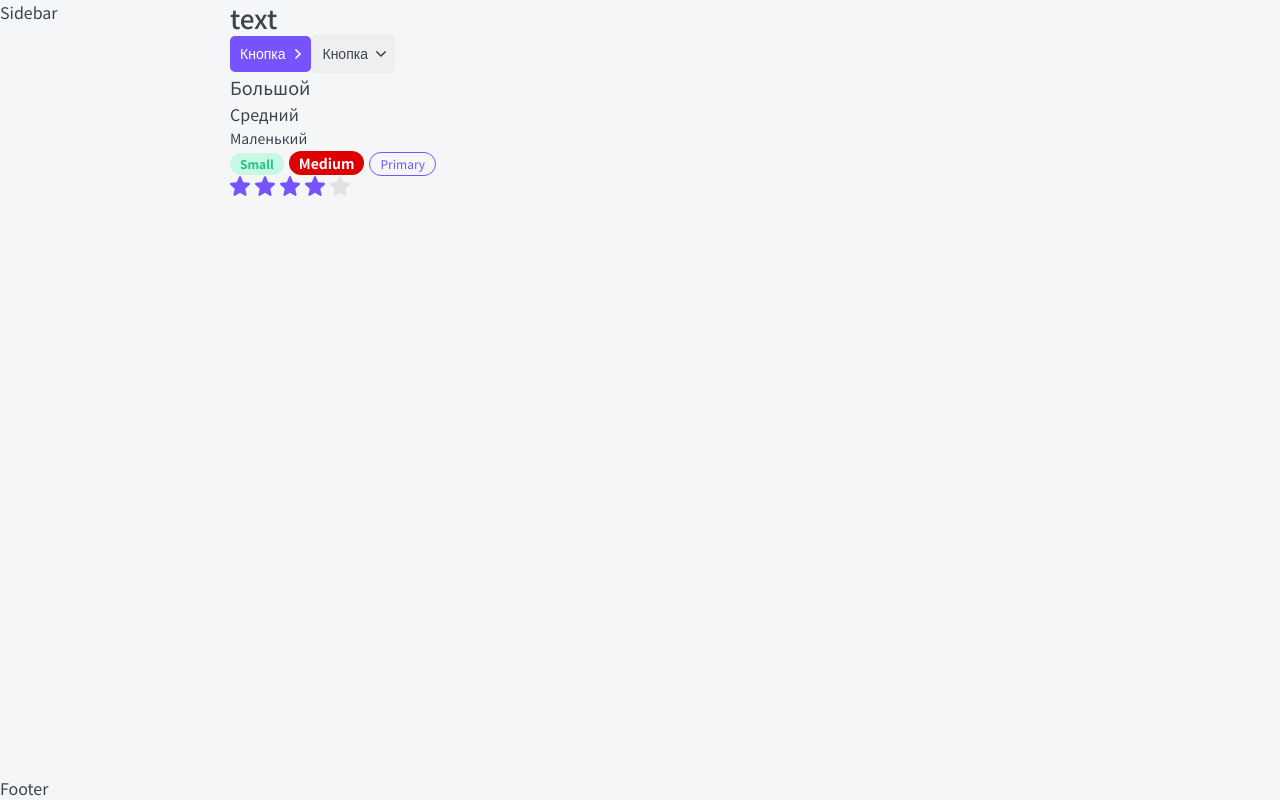
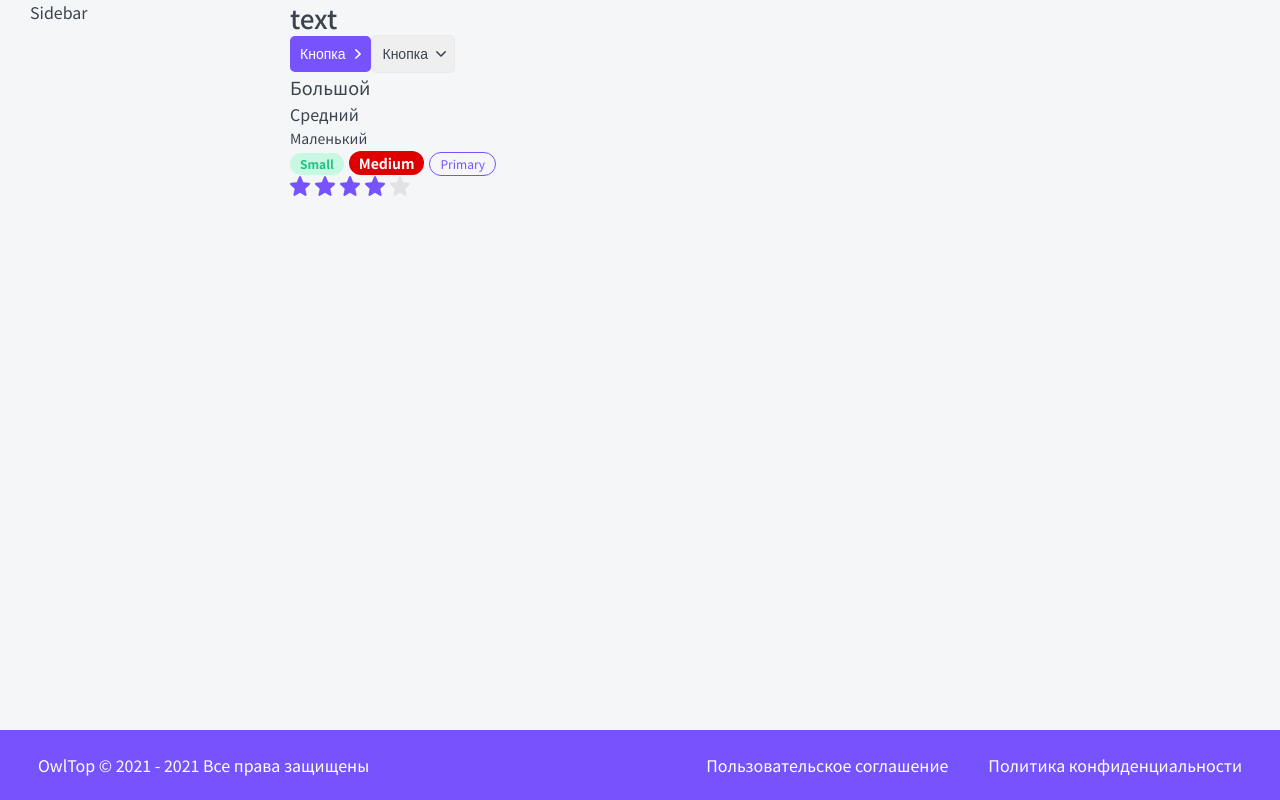
Before and after one commit to EvgeniyBudaev/react-next-photoshop, a Next.js app: page / in a window 1280 px wide. Built offline with nearby package versions, Linux system fonts and the light colour scheme.

Commit message:
Вёрстка footer

```diff
--- a/components/layout/Footer/Footer.module.css
+++ b/components/layout/Footer/Footer.module.css
@@ -0,0 +1,20 @@
+.footer {
+	display: grid;
+	grid-template-columns: 1fr auto auto;
+	gap: 10px 40px;
+	color: var(--white);
+	background-color: var(--primary);
+	padding: 25px 38px;
+	font-size: 16px;
+	line-height: 20px;
+}
+
+.footer a:hover {
+	color: var(--gray-light);
+}
+
+@media (max-width: 765px) {
+	.footer {
+		grid-template-columns: 1fr;
+	}
+}
--- a/components/layout/Footer/Footer.tsx
+++ b/components/layout/Footer/Footer.tsx
@@ -1,11 +1,18 @@
 import cn from 'classnames';
+import { format } from 'date-fns';
 import { FooterProps } from './Footer.props';
 import styles from './Footer.module.css';
 
-export const Footer = ({ ...props }: FooterProps): JSX.Element => {
+export const Footer = ({ className, ...props }: FooterProps): JSX.Element => {
 	return (
-		<div {...props}>
-			Footer
-		</div>
+		<footer
+			className={cn(className, styles.footer)}
+			{...props}>
+			<div>
+				OwlTop © 2021 - {format(new Date(), 'yyyy')} Все права защищены
+			</div>
+			<a href="#" target="_blank">Пользовательское соглашение</a>
+			<a href="#" target="_blank">Политика конфиденциальности</a>
+		</footer>
 	);
 };
--- a/components/layout/Layout.module.css
+++ b/components/layout/Layout.module.css
@@ -3,6 +3,7 @@
 	grid-template-columns: auto 230px minmax(320px, 1200px) auto;
 	grid-template-rows: auto 1fr auto;
 	min-height: 100vh;
+	gap: 0 30px;
 	grid-template-areas: ". header header ." ". sidebar body ." "footer footer footer footer";
 }
 
--- a/package.json
+++ b/package.json
@@ -11,6 +11,7 @@
     "stylelint": "stylelint \"**/*.css\" --fix"
   },
   "dependencies": {
+    "date-fns": "^2.22.1",
     "next": "^11.0.1-canary.4",
     "react": "17.0.2",
     "react-dom": "17.0.2"
```
Also changed, not shown: my_commands.txt, 1 other file (tests, documents, lock files or other folders).
